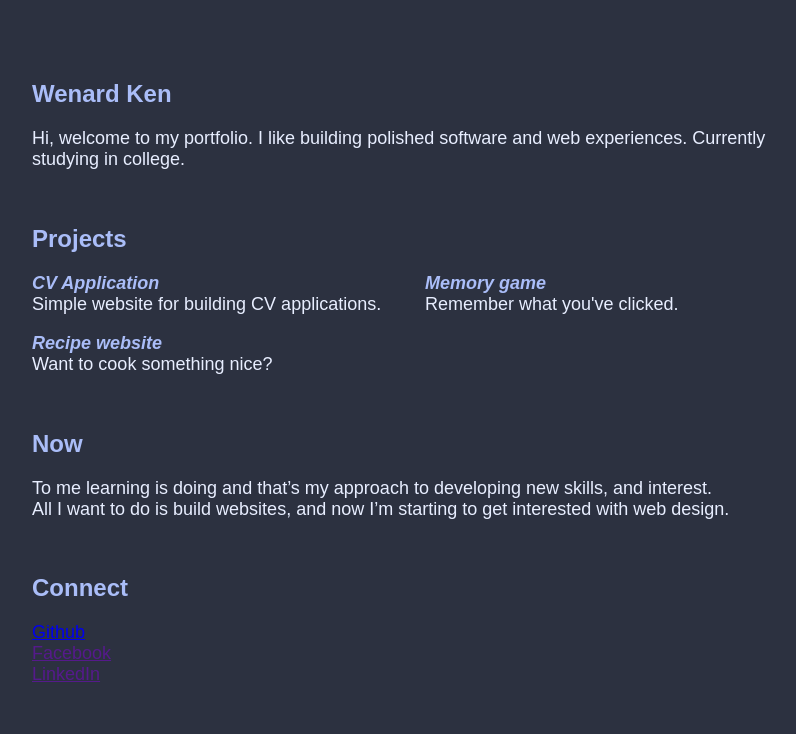
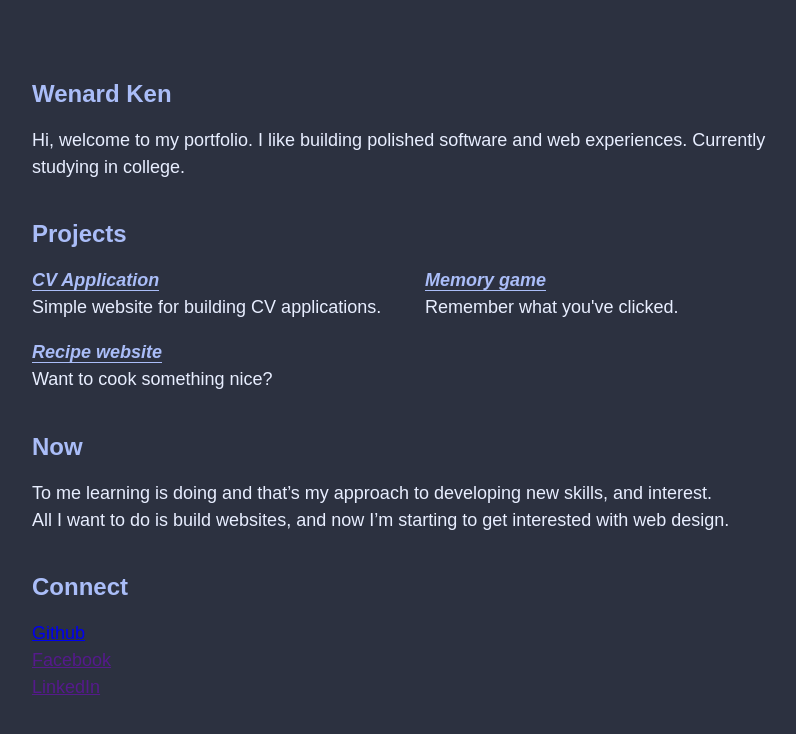
Before and after one commit to WenardKen57/my-portfolio, a React (Vite) app: page / in a window 1280 px wide. Shown: the top 734 px of the page, without its empty margins (224-1020 px from the left). Built offline with nearby package versions, Linux system fonts and the light colour scheme.

Commit message:
style: set line height to 1.5em

```diff
--- a/src/pages/styles/Home.css
+++ b/src/pages/styles/Home.css
@@ -10,6 +10,7 @@
   row-gap: 20px;
   color: var(--secondary);
   font-size: large;
+  line-height: 1.5em;
 }
 
 .heroSection,
@@ -44,5 +45,6 @@
   text-decoration: none;
   font-weight: bold;
   font-style: italic;
+  border-bottom: 1px solid;
   color: var(--secondary);
 }
```
